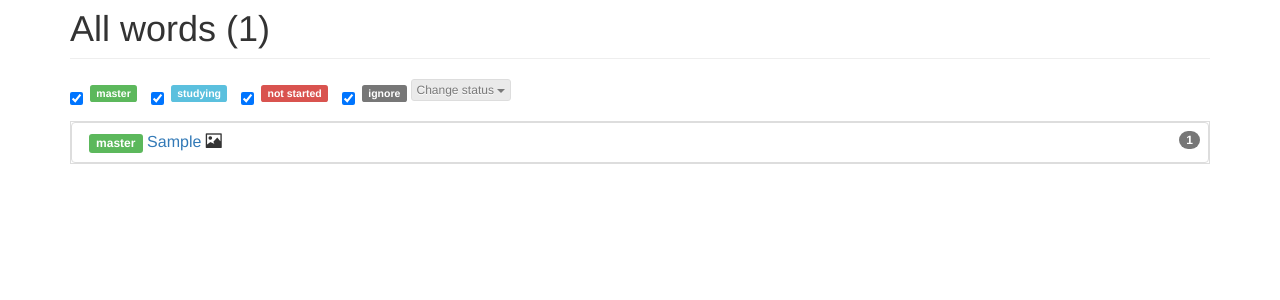
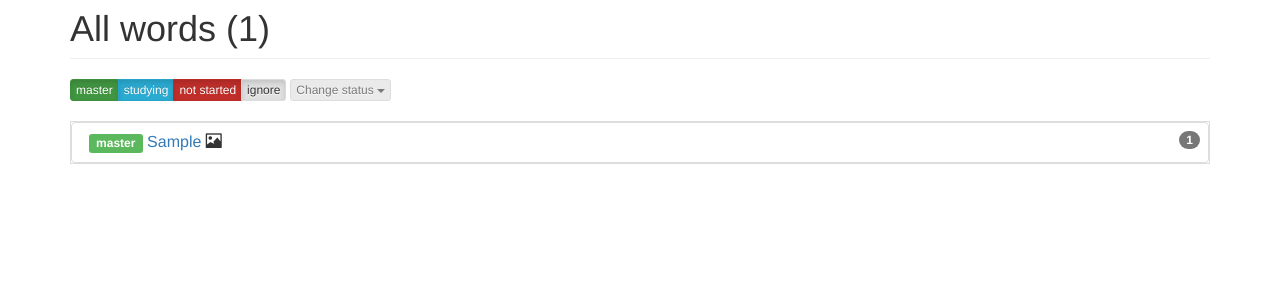
Before and after one commit to m-tkg/wordlearning, a Django app: page /word/list in a window 1280 px wide. Shown: the part 51-351 px from the top of the page. Run offline with Django 3.2, Linux system fonts and the light colour scheme; tables that the repository leaves empty hold one stand-in row (values such as "Sample post"); some libraries are stand-ins or nearby versions.

Commit message:
change status filter button

```diff
--- a/project/wordlearning/app/templates/wordphrase_list.html
+++ b/project/wordlearning/app/templates/wordphrase_list.html
@@ -49,17 +49,23 @@
             {% for status, name in wordstatus %}
                 if( status == '{{ status }}' ){
                     $('#checkbox{{ forloop.counter }}').prop('checked', eval(cookie[1]))
-                    if(cookie[1] == 'false')
+                    if(cookie[1] == 'false'){
                         $('.class' + cookie[0]).hide();
+                        $('#checkbox{{ forloop.counter }}').parent().removeClass('active');
+                    }
                 }
             {% endfor %}
         }
     }
     </script>
     <input type="hidden" name="change_status" id="change_status" value=""/>
+    <div class="btn-group" data-toggle="buttons">
     {% for status, label in wordstatus %}
-        <label class='checkbox-inline'><input type="checkbox" id='checkbox{{ forloop.counter }}' checked onchange="updatelist('{{ status }}', this)"><span class="label label-{{ label }}">{{ status }}</span></label>
+        <label class='btn btn-{{ label }} btn-xs active'>
+            <input type="checkbox" id='checkbox{{ forloop.counter }}' checked onchange="updatelist('{{ status }}', this)"/>{{ status }}
+        </label>
     {% endfor %}
+    </div>
     <div class="btn-group">
         <button type="submit" id="statusdropdown" class="btn btn-default dropdown-toggle btn-xs disabled" data-toggle="dropdown" aria-expanded="false">
             Change status
```
Also changed, not shown: project/wordlearning/app/templates/test_start.html (+8 -3 lines).
